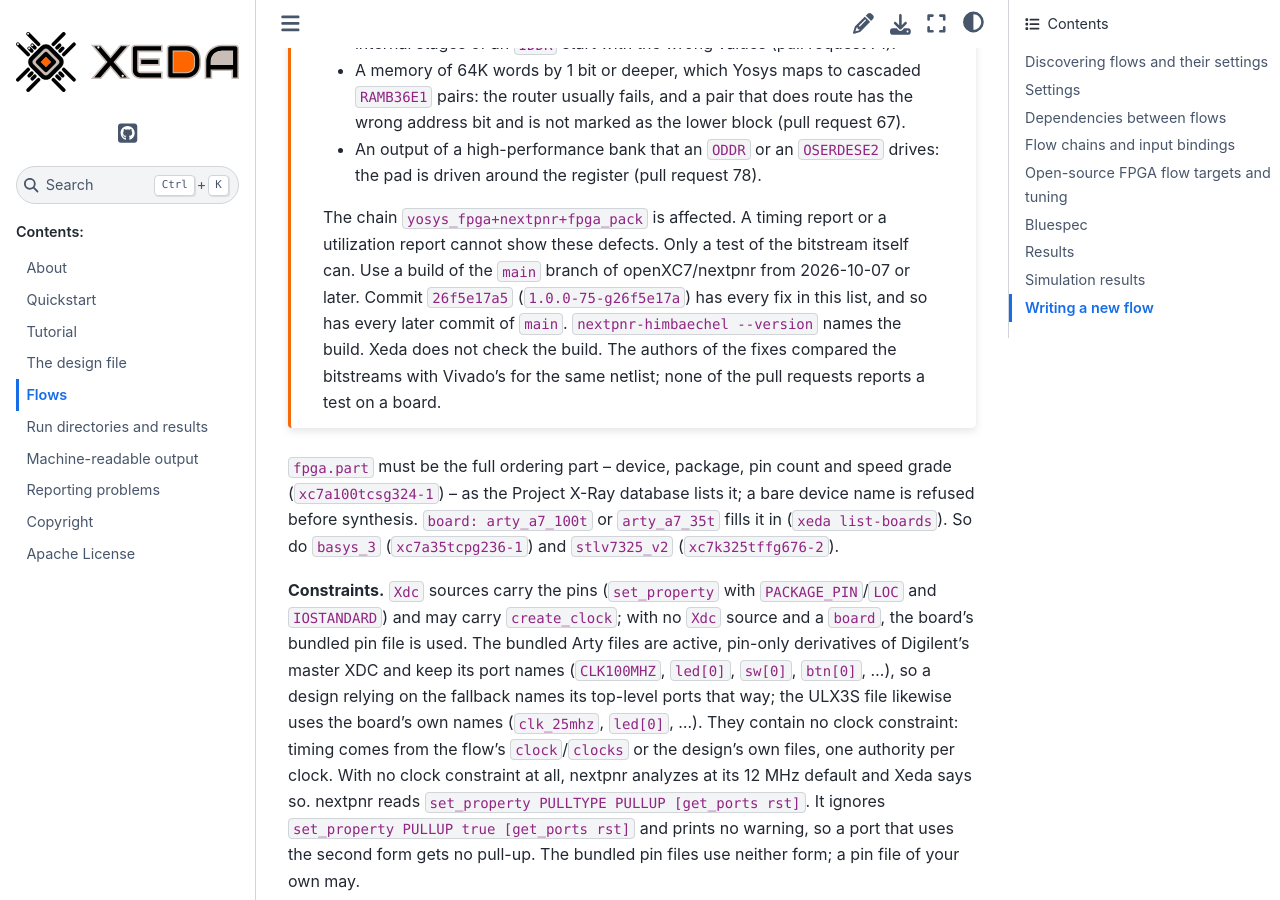
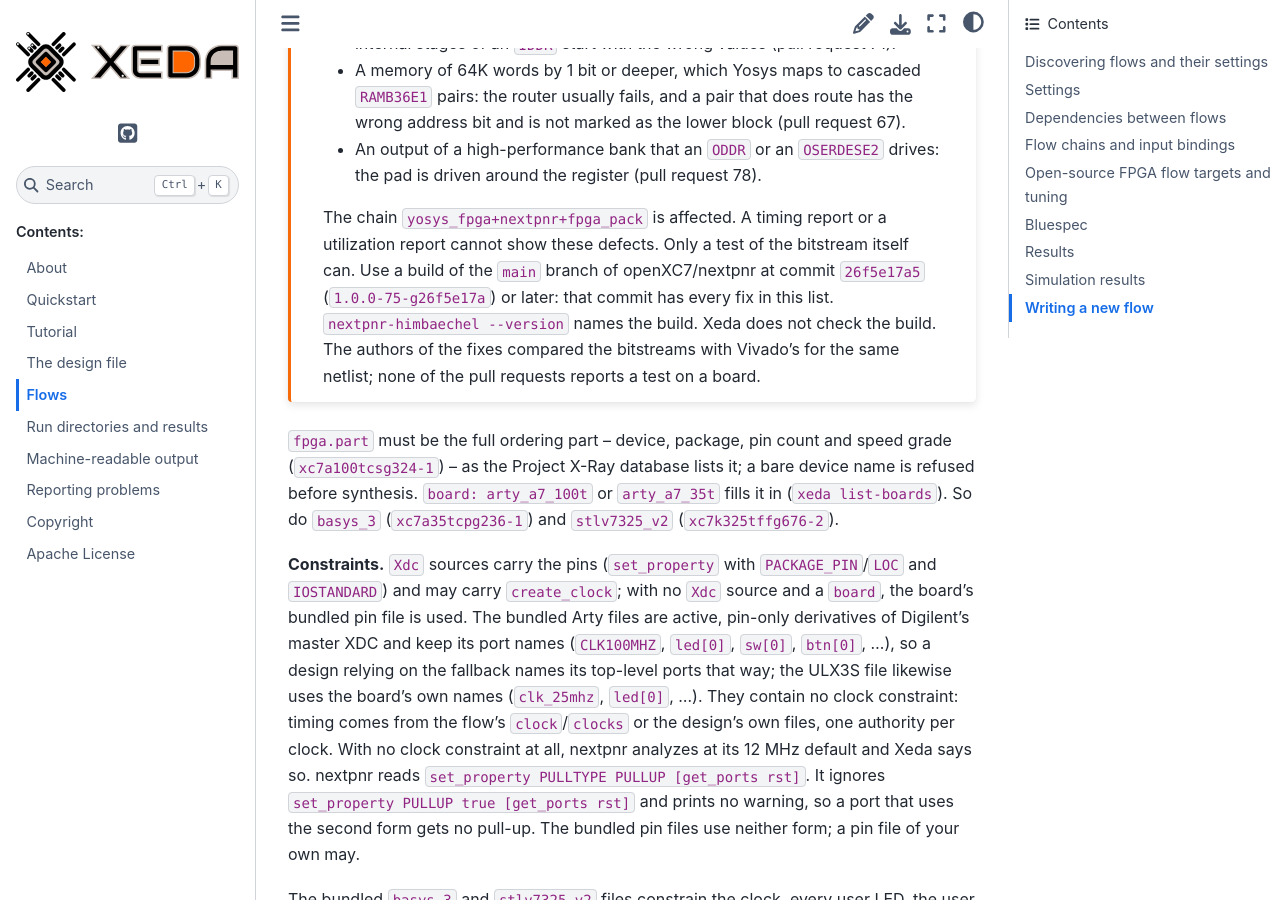
Before and after one commit to XedaHQ/xeda, a Sphinx documentation site: the page built from docs/flows.rst, in a window 1280 px wide and 900 px high, scrolled down 15330 px. Built offline with Sphinx 7.4.7 and the Sphinx Book theme 1.1.4, drawn with Linux system fonts in a browser that asks for light colours.

Commit message:
Recommend the openXC7 nextpnr commit that has every listed fix
The docs said that every later commit of main has all the fixes. That is known
only for 26f5e17a5, so they now recommend a build at that commit or later and
say only that the commit has them.

```diff
--- a/docs/flows.rst
+++ b/docs/flows.rst
@@ -629,11 +629,10 @@ The part is given once: ``fpga`` is shared along the declared edges.
 
    The chain ``yosys_fpga+nextpnr+fpga_pack`` is affected. A timing report or a utilization
    report cannot show these defects. Only a test of the bitstream itself can. Use a build of the
-   ``main`` branch of openXC7/nextpnr from 2026-10-07 or later. Commit ``26f5e17a5``
-   (``1.0.0-75-g26f5e17a``) has every fix in this list, and so has every later commit of
-   ``main``. ``nextpnr-himbaechel --version`` names the build. Xeda does not check the build. The
-   authors of the fixes compared the bitstreams with Vivado's for the same netlist; none of the
-   pull requests reports a test on a board.
+   ``main`` branch of openXC7/nextpnr at commit ``26f5e17a5`` (``1.0.0-75-g26f5e17a``) or later:
+   that commit has every fix in this list. ``nextpnr-himbaechel --version`` names the build. Xeda
+   does not check the build. The authors of the fixes compared the bitstreams with Vivado's for
+   the same netlist; none of the pull requests reports a test on a board.
 
 ``fpga.part`` must be the full ordering part -- device, package, pin count and speed grade
 (``xc7a100tcsg324-1``) -- as the Project X-Ray database lists it; a bare device name is refused
```
Also changed, not shown: src/xeda/data/agent/references/troubleshooting.md (+3 -3 lines), .claude/skills/xeda/references/troubleshooting.md.
